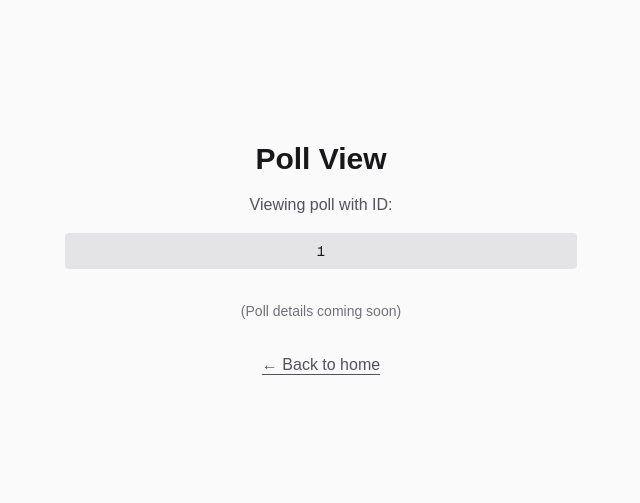
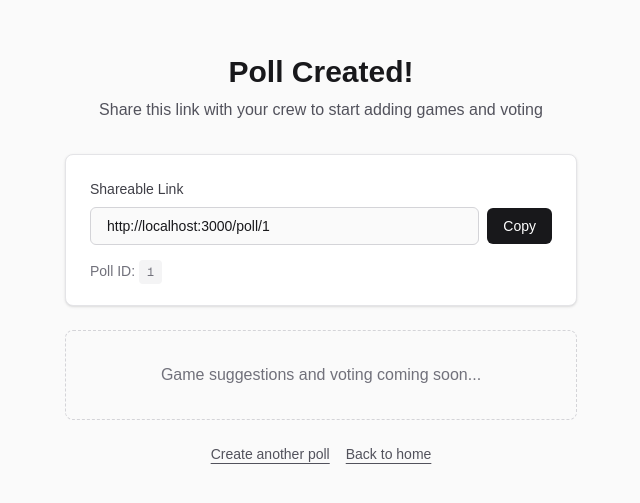
Before and after one commit to tgvie/what2play, a Next.js app: page /poll/1 in a window 1280 px wide. Shown: the part 141-644 px from the top of the page, without its empty margins (319-959 px from the left). Built offline with nearby package versions, Linux system fonts and the light colour scheme.

Commit message:
build base for create poll function with POST /api/polls endpoint

```diff
--- a/app/api/auth/signup/route.ts
+++ b/app/api/auth/signup/route.ts
@@ -1,11 +1,7 @@
 import { NextRequest, NextResponse } from "next/server";
-import { createAnonClient } from "@/utils/supabase/server";
+import { createAnonClient, createServerClient } from "@/utils/supabase/server";
 
-/**
- * POST /api/auth/signup
- * Registers a new user with email, password, and username.
- * Creates the user in Supabase Auth and adds a profile entry.
- */
+// POST /api/auth/signup -> Register new user and create profile
 export async function POST(request: NextRequest) {
   try {
     const { email, password, username } = await request.json();
@@ -33,7 +29,6 @@ export async function POST(request: NextRequest) {
       email,
       password,
       options: {
-        // Store username in user metadata for easy access
         data: { username },
       },
     });
@@ -42,7 +37,24 @@ export async function POST(request: NextRequest) {
       return NextResponse.json({ error: authError.message }, { status: 400 });
     }
 
-    // If signup successful, return session tokens via cookies
+    // When user is created, also create a profile entry
+    if (authData.user) {
+      const serverClient = createServerClient();
+      const { error: profileError } = await serverClient
+        .from("profiles")
+        .insert({
+          id: authData.user.id,
+          username: username,
+        });
+
+      if (profileError) {
+        console.error("Profile creation error:", profileError);
+        // Profile creation failed BUT user exists in auth
+        // Continue anyway since auth succeeded
+      }
+    }
+
+    // If signup successful with session, return tokens via cookies
     if (authData.session) {
       const response = NextResponse.json(
         {
@@ -61,7 +73,7 @@ export async function POST(request: NextRequest) {
         httpOnly: true,
         secure: process.env.NODE_ENV === "production",
         sameSite: "lax",
-        maxAge: 60 * 60, // 1 hour
+        maxAge: 60 * 60,
         path: "/",
       });
 
@@ -69,7 +81,7 @@ export async function POST(request: NextRequest) {
         httpOnly: true,
         secure: process.env.NODE_ENV === "production",
         sameSite: "lax",
-        maxAge: 60 * 60 * 24 * 7, // 7 days
+        maxAge: 60 * 60 * 24 * 7,
         path: "/",
       });
 
--- /dev/null
+++ b/app/api/polls/route.ts
@@ -0,0 +1,98 @@
+import { NextRequest, NextResponse } from "next/server";
+import { createServerClient, createAnonClient } from "@/utils/supabase/server";
+
+// POST /api/polls - Create a new poll
+export async function POST(request: NextRequest) {
+  try {
+    const accessToken = request.cookies.get("access_token")?.value;
+
+    // Must be authenticated to create a poll
+    if (!accessToken) {
+      return NextResponse.json(
+        { error: "Authentication required" },
+        { status: 401 }
+      );
+    }
+
+    // Verify user's token and get their ID
+    const anonClient = createAnonClient();
+    const { data: userData, error: userError } = await anonClient.auth.getUser(
+      accessToken
+    );
+
+    if (userError || !userData?.user) {
+      return NextResponse.json(
+        { error: "Invalid or expired session" },
+        { status: 401 }
+      );
+    }
+
+    const userId = userData.user.id;
+
+    // Parse request body
+    const { title, description } = await request.json();
+
+    // Validate required fields
+    if (!title || typeof title !== "string" || title.trim().length === 0) {
+      return NextResponse.json(
+        { error: "Poll title is required" },
+        { status: 400 }
+      );
+    }
+
+    // Validate title length
+    if (title.trim().length > 100) {
+      return NextResponse.json(
+        { error: "Title must be 100 characters or less" },
+        { status: 400 }
+      );
+    }
+
+    // Validate description length if any
+    if (description && description.length > 500) {
+      return NextResponse.json(
+        { error: "Description must be 500 characters or less" },
+        { status: 400 }
+      );
+    }
+
+    // Insert poll into database using service role client
+    const supabase = createServerClient();
+    const { data: poll, error: insertError } = await supabase
+      .from("polls")
+      .insert({
+        creator_id: userId,
+        title: title.trim(),
+        description: description?.trim() || null,
+      })
+      .select()
+      .single();
+
+    if (insertError) {
+      console.error("Poll creation error:", insertError);
+      return NextResponse.json(
+        { error: "Failed to create poll" },
+        { status: 500 }
+      );
+    }
+
+    return NextResponse.json(
+      {
+        message: "Poll created successfully",
+        poll: {
+          id: poll.id,
+          title: poll.title,
+          description: poll.description,
+          created_at: poll.created_at,
+        },
+      },
+      { status: 201 }
+    );
+  } catch (error) {
+    console.error("Create poll error:", error);
+    return NextResponse.json(
+      { error: "Internal server error" },
+      { status: 500 }
+    );
+  }
+}
--- /dev/null
+++ b/app/poll/[id]/CopyButton.tsx
@@ -0,0 +1,28 @@
+"use client";
+
+import { useState } from "react";
+
+// Copy button -> copy URL to clipboard with feedback
+export default function CopyButton({ url }: { url: string }) {
+  const [copied, setCopied] = useState(false);
+
+  async function handleCopy() {
+    try {
+      await navigator.clipboard.writeText(url);
+      setCopied(true);
+      setTimeout(() => setCopied(false), 2000);
+    } catch (err) {
+      console.error("Failed to copy:", err);
+    }
+  }
+
+  return (
+    <button
+      type="button"
+      onClick={handleCopy}
+      className="shrink-0 rounded-md bg-zinc-900 px-4 py-2 text-sm font-medium text-white transition-colors hover:bg-zinc-800 focus:outline-none focus:ring-2 focus:ring-zinc-500 focus:ring-offset-2 dark:bg-zinc-50 dark:text-zinc-900 dark:hover:bg-zinc-200"
+    >
+      {copied ? "Copied!" : "Copy"}
+    </button>
+  );
+}
--- a/app/poll/[id]/page.tsx
+++ b/app/poll/[id]/page.tsx
@@ -1,10 +1,9 @@
 import Link from "next/link";
+import { headers } from "next/headers";
+import CopyButton from "./CopyButton";
 
-/**
- * Poll View page
- * Public route - anyone with the link can view
- * Voting requires authentication
- */
+// Poll View page
+
 export default async function PollPage({
   params,
 }: {
@@ -12,27 +11,67 @@ export default async function PollPage({
 }) {
   const { id } = await params;
 
+  // Get the host to build the shareable URL
+  const headersList = await headers();
+  const host = headersList.get("host") || "localhost:3000";
+  const protocol = process.env.NODE_ENV === "production" ? "https" : "http";
+  const shareableUrl = `${protocol}://${host}/poll/${id}`;
+
   return (
     <div className="flex min-h-screen items-center justify-center bg-zinc-50 px-4 dark:bg-black">
-      <main className="w-full max-w-lg text-center">
-        <h1 className="mb-4 text-3xl font-bold text-zinc-900 dark:text-zinc-50">
-          Poll View
+      <main className="w-full max-w-lg">
+        {/* Header */}
+        <div className="mb-8 text-center">
+          <h1 className="text-3xl font-bold text-zinc-900 dark:text-zinc-50">
+            Poll Created!
           </h1>
-        <p className="mb-4 text-zinc-600 dark:text-zinc-400">
-          Viewing poll with ID:
+          <p className="mt-2 text-zinc-600 dark:text-zinc-400">
+            Share this link with your crew to start adding games and voting
           </p>
-        <code className="mb-8 block rounded bg-zinc-200 px-4 py-2 font-mono text-sm dark:bg-zinc-800">
-          {id}
-        </code>
-        <p className="mb-8 text-sm text-zinc-500 dark:text-zinc-500">
-          (Poll details coming soon)
+        </div>
+
+        {/* Shareable Link Card */}
+        <div className="rounded-lg border border-zinc-200 bg-white p-6 shadow-sm dark:border-zinc-800 dark:bg-zinc-900">
+          <label className="mb-2 block text-sm font-medium text-zinc-700 dark:text-zinc-300">
+            Shareable Link
+          </label>
+          <div className="flex items-center gap-2">
+            <input
+              type="text"
+              value={shareableUrl}
+              readOnly
+              className="w-full rounded-md border border-zinc-300 bg-zinc-50 px-4 py-2 text-sm text-zinc-900 dark:border-zinc-700 dark:bg-zinc-800 dark:text-zinc-50"
+            />
+            <CopyButton url={shareableUrl} />
+          </div>
+
+          <p className="mt-4 text-sm text-zinc-500 dark:text-zinc-500">
+            Poll ID: <code className="rounded bg-zinc-100 px-2 py-1 font-mono text-xs dark:bg-zinc-800">{id}</code>
           </p>
+        </div>
+
+        {/* Placeholder for games list */}
+        <div className="mt-6 rounded-lg border border-dashed border-zinc-300 bg-zinc-50 p-8 text-center dark:border-zinc-700 dark:bg-zinc-900/50">
+          <p className="text-zinc-500 dark:text-zinc-500">
+            Game suggestions and voting coming soon...
+          </p>
+        </div>
+
+        {/* Navigation */}
+        <div className="mt-6 flex justify-center gap-4">
+          <Link
+            href="/create"
+            className="text-sm text-zinc-600 underline underline-offset-4 hover:text-zinc-900 dark:text-zinc-400 dark:hover:text-zinc-50"
+          >
+            Create another poll
+          </Link>
           <Link
             href="/"
-          className="text-zinc-600 underline underline-offset-4 hover:text-zinc-900 dark:text-zinc-400 dark:hover:text-zinc-50"
+            className="text-sm text-zinc-600 underline underline-offset-4 hover:text-zinc-900 dark:text-zinc-400 dark:hover:text-zinc-50"
           >
-          ← Back to home
+            Back to home
           </Link>
+        </div>
       </main>
     </div>
   );
```
Also changed, not shown: app/(protected)/create/page.tsx (+124 -8 lines). Lines whose indentation alone changed are shown as unchanged.
